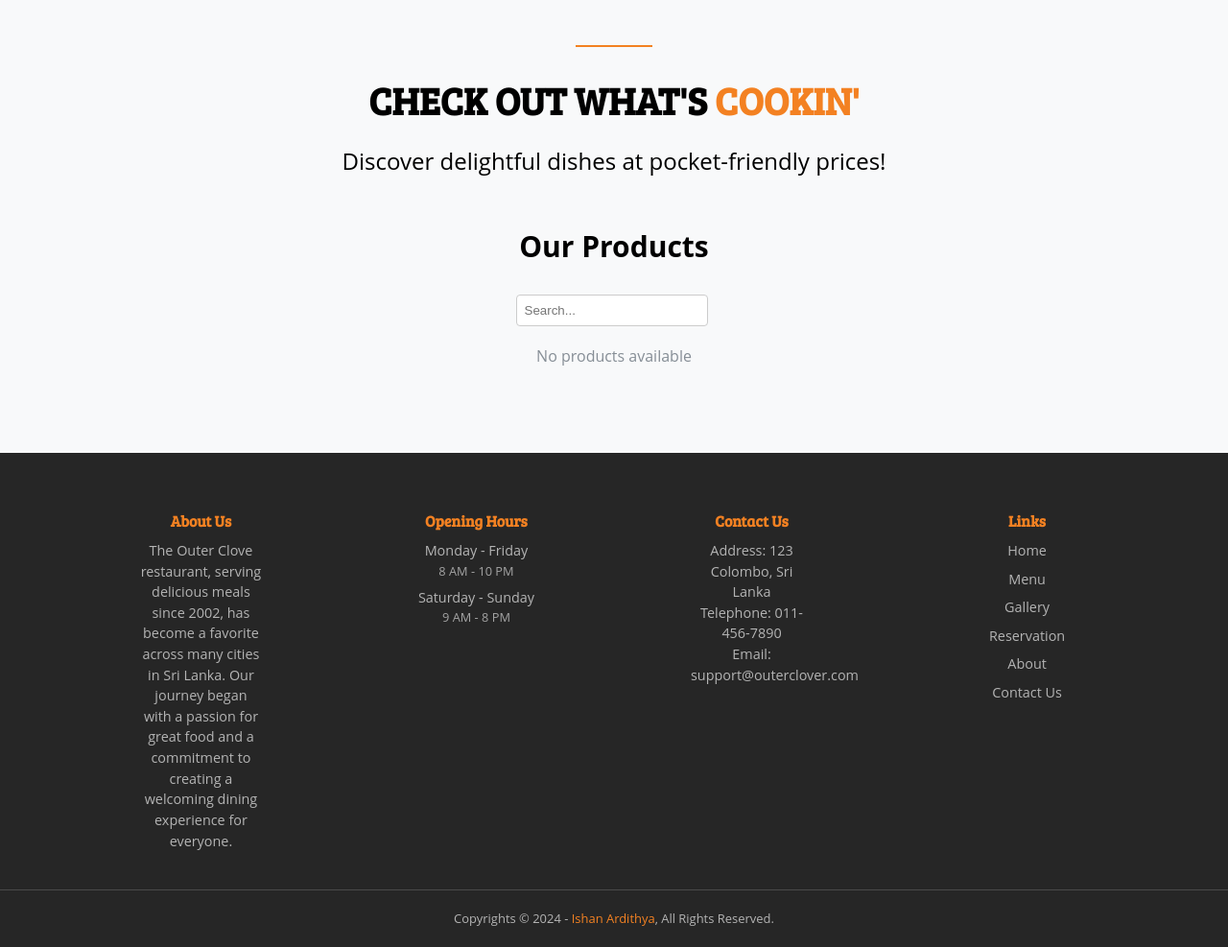
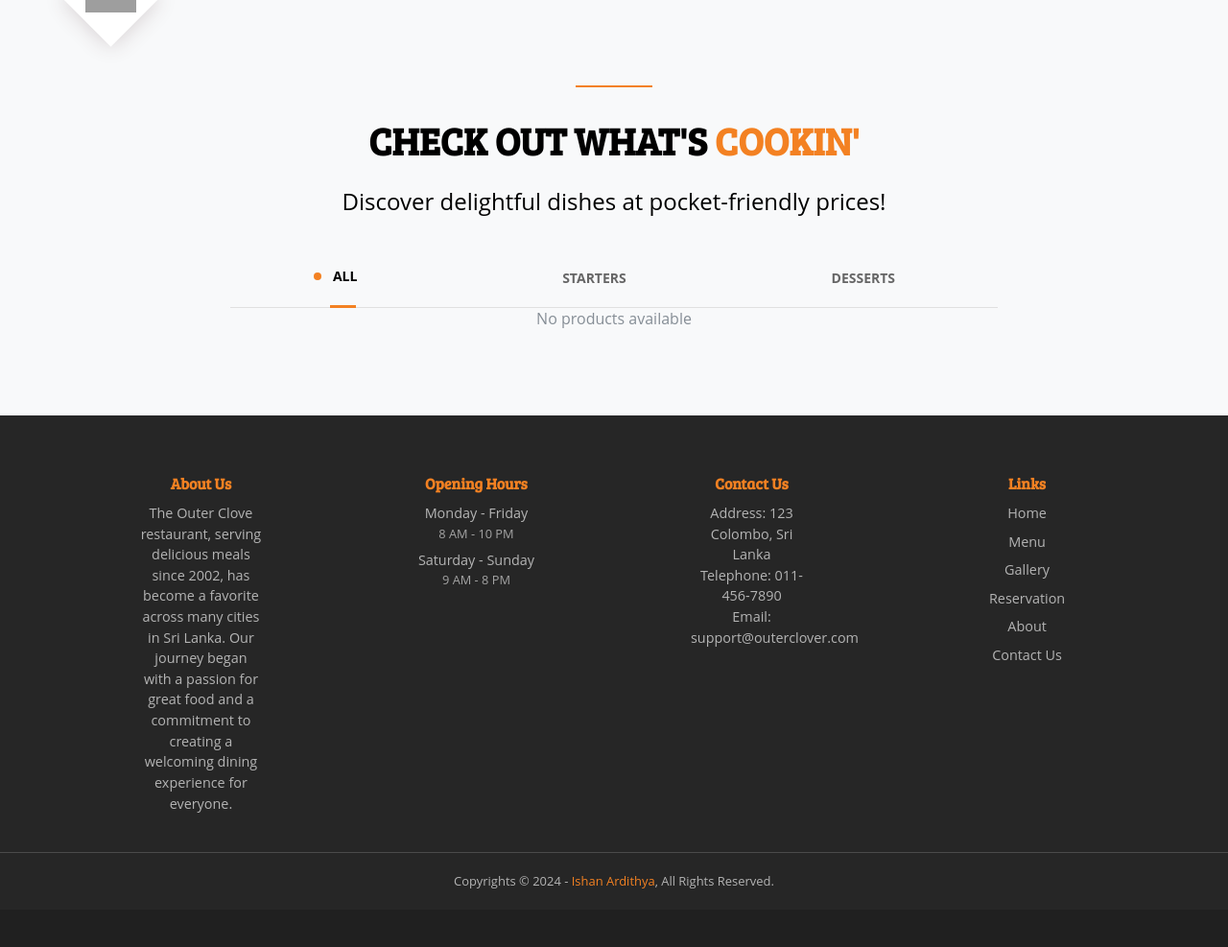
Before and after one commit to IshanArdithya/TheOuterClove, a PHP site: page /TheOuterClove/menu.php in a window 1280 px wide. Shown: the part 493-1480 px from the top of the page at 96% size. After the commit the page ends 1419 px from the top, so only its background shows below. Run offline with PHP 8.4, Linux system fonts and the light colour scheme; data that the repository does not hold is empty; some libraries are stand-ins or nearby versions; some web fonts are replaced; grey boxes are pictures that could not be loaded.

Commit message:
Update menu.php

```diff
--- a/menu.php
+++ b/menu.php
@@ -1,6 +1,5 @@
 <?php
 include 'connectdb.php';
-
 session_start();
 
 $cartItems = [];
@@ -23,6 +22,7 @@ $conn->close();
         href="https://fonts.googleapis.com/css2?family=Material+Symbols+Outlined:opsz,wght,FILL,GRAD@20..48,100..700,0..1,-50..200" />
     <link rel="stylesheet" href="css/styles.css">
     <script src="https://cdn.jsdelivr.net/npm/sweetalert2@11"></script>
+    <script src="https://kit.fontawesome.com/be234dd9e9.js" crossorigin="anonymous"></script>
 
 </head>
 
@@ -36,14 +36,23 @@ $conn->close();
 
     <!-- -------------- Background Image & Texts -------------- -->
 
-    <div class="m-bg-container">
-        <div class="low-dark"></div>
-        <div class="m-bg-outer">
-            <div class="m-menu-text">
-                <h1>MENU</h1>
-                <div class="breadcrumb">
-                    <a href="index.php">Home &gt;</a> &nbsp;&nbsp; <a href="menu.php">Menu &gt;</a>
+    <div id="pagetitle" class="pagetitle layout1"
+        style="background-image: url(https://demo.cmssuperheroes.com/themeforest/cafenod/wp-content/uploads/2021/03/bg-page-title.jpg);">
+        <div class="page-title-container">
+            <div class="page-title-inner">
+                <h1 class="page-title">Our Menu</h1>
+                <ul class="page-title-breadcrumb">
+                    <li>
+                        <a class="breadcrumb-entry fa-solid fa-house" style="color: #fff;"></a>
+                        <a href="http://localhost/TheOuterClove/index.php" class="breadcrumb-entry">Home</a>
+                        <a>/</a>
+                        <a href="http://localhost/TheOuterClove/menu.php" class="breadcrumb-entry">Menu</a>
+                    </li>
+                </ul>
             </div>
+            <div class="page-title-icon">
+                <img src="https://demo.cmssuperheroes.com/themeforest/cafenod/wp-content/themes/cafenod/assets/images/coffe-icon.png"
+                    alt="Menu">
             </div>
         </div>
     </div>
@@ -57,33 +66,17 @@ $conn->close();
         </div>
 
         <section class="products">
-            <h2>Our Products</h2>
-            <form id="search-form" method="get" class="search-form">
-                <input type="text" name="search" id="search-input" placeholder="Search...">
-            </form>
+            <div class="menu-tabs">
+                <ul class="tab-list">
+                    <li><a href="#" class="tab-item active" data-category="all">All</a></li>
+                    <li><a href="#" class="tab-item" data-category="starters">Starters</a></li>
+                    <li><a href="#" class="tab-item" data-category="desserts">Desserts</a></li>
+                </ul>
+                <div class="tab-indicator"></div>
+            </div>
+
             <div class="all-products" id="products-container">
-                <?php
-                if ($result->num_rows > 0) {
-                    while ($row = $result->fetch_assoc()) {
-                        ?>
-                        <div class="product">
-                            <img src="<?php echo $row['image_path']; ?>" alt="<?php echo $row['product_title']; ?>">
-                            <div class="product-info">
-                                <h4 class="product-title"><?php echo $row['product_title']; ?></h4>
-                                <p class="product-description"><?php echo $row['product_description']; ?></p>
-                                <p class="product-price">Rs.<?php echo $row['product_price']; ?></p>
-                                <form id="add-to-cart-form-<?php echo $row['product_id']; ?>" class="add-to-cart-form" method="post">
-                                    <input type="hidden" name="product_id" value="<?php echo $row['product_id']; ?>">
-                                    <button class="product-btn" type="submit" name="add_to_cart">Add to Cart</button>
-                                </form>
-                            </div>
-                        </div>
-                        <?php
-                    }
-                } else {
-                    echo "<p>No products available</p>";
-                }
-                ?>
+                <!-- Products will be loaded here dynamically -->
             </div>
         </section>
     </div>
@@ -101,22 +94,36 @@ $conn->close();
             const closeCartBtn = document.getElementById("close-cart-btn");
             const addToCartForms = document.querySelectorAll(".add-to-cart-form");
 
-            const searchInput = document.getElementById("search-input");
-            const productsContainer = document.getElementById("products-container");
+            loadProducts('all');
 
-            searchInput.addEventListener("input", function () {
-                const searchQuery = searchInput.value;
+            document.querySelectorAll('.tab-item').forEach(item => {
+                item.addEventListener('click', function (e) {
+                    e.preventDefault();
+                    const category = this.getAttribute('data-category');
+                    loadProducts(category);
 
-                fetch('ajax/search_products.php?search=' + encodeURIComponent(searchQuery))
-                    .then(response => response.text())
-                    .then(data => {
-                        productsContainer.innerHTML = data;
-                    })
-                    .catch(error => {
-                        console.error('Error fetching search results:', error);
+                    document.querySelectorAll('.tab-item').forEach(tab => {
+                        tab.classList.remove('active');
+                    });
+                    this.classList.add('active');
                 });
             });
 
+            function loadProducts(category) {
+                const xhr = new XMLHttpRequest();
+                xhr.open('POST', 'ajax/fetch_products.php', true);
+                xhr.setRequestHeader('Content-Type', 'application/x-www-form-urlencoded');
+                xhr.onload = function () {
+                    if (this.status === 200) {
+                        document.getElementById('products-container').innerHTML = this.responseText;
+                        attachAddToCartListeners();
+                    }
+                };
+                xhr.send('category=' + category);
+            }
+
+            function attachAddToCartListeners() {
+                const addToCartForms = document.querySelectorAll(".add-to-cart-form");
 
                 addToCartForms.forEach(function (form) {
                     form.addEventListener("submit", function (event) {
@@ -131,9 +138,19 @@ $conn->close();
                             .then(response => response.json())
                             .then(data => {
                                 if (data.success) {
+                                    localStorage.setItem('cartUpdated', Date.now());
+                                    showToast("success", "Added to Cart");
+                                    updateCartItems();
+                                }
+                            })
+                            .catch(error => {
+                                showToast("error", "Error adding to cart");
+                            });
+                    });
+                });
+            }
 
-                                localStorage.setItem('cartUpdated', Date.now());
-
+            function showToast(icon, title) {
                 const Toast = Swal.mixin({
                     toast: true,
                     position: "top-end",
@@ -142,28 +159,10 @@ $conn->close();
                     timerProgressBar: true
                 });
                 Toast.fire({
-                                    icon: "success",
-                                    title: "Added to Cart"
+                    icon: icon,
+                    title: title
                 });
-
-                                updateCartItems();
             }
-                        })
-                        .catch(error => {
-                            const Toast = Swal.mixin({
-                                toast: true,
-                                position: "top-end",
-                                showConfirmButton: false,
-                                timer: 1500,
-                                timerProgressBar: true
-                            });
-                            Toast.fire({
-                                icon: "error",
-                                title: "Error adding to cart"
-                            });
-                        });
-                });
-            });
 
             function updateCartItems() {
                 fetch('ajax/fetch_cart.php')
@@ -278,7 +277,6 @@ $conn->close();
                 });
             }
 
-
             cartIcon.addEventListener("click", function (event) {
                 event.stopPropagation();
                 if (shoppingCart.style.display === "block") {
@@ -308,6 +306,8 @@ $conn->close();
         });
     </script>
 
+    <script src="js/menu-page/tab-list-position.js"></script>
+
 </body>
 
 </html>
```
Lines whose indentation alone changed are shown as unchanged.
